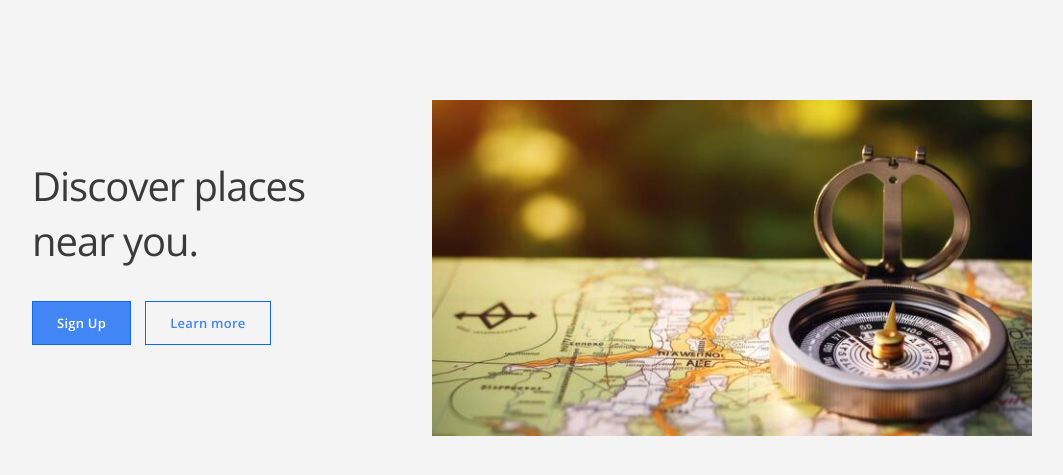
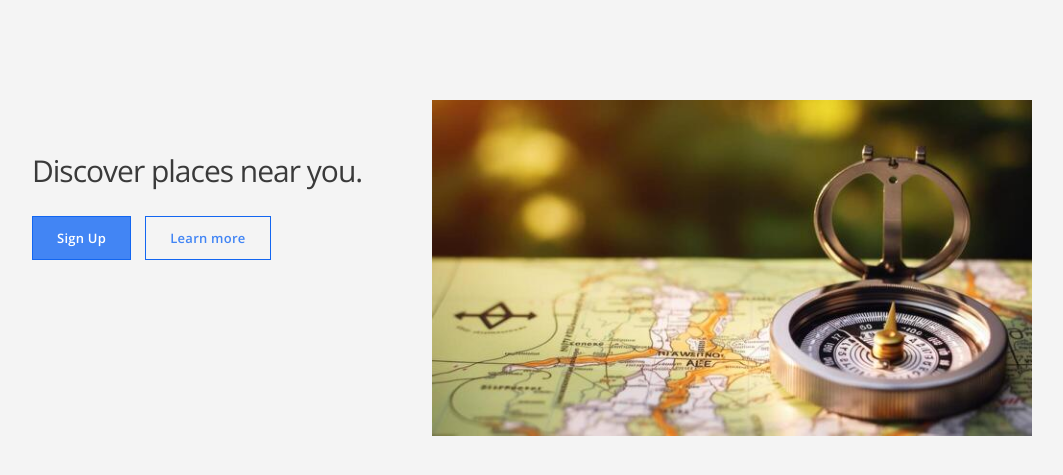
Before and after one commit to RAYI-ROJAMANI/LearningFlask, a Flask app: page / in a window 1280 px wide. Shown: the part 61-536 px from the top of the page, without its empty margins (108-1171 px from the left). Run offline with Flask 3, Linux system fonts and the light colour scheme.

Commit message:
describe what you changed

```diff
--- a/static/css/main.css
+++ b/static/css/main.css
@@ -8,8 +8,8 @@ body {
 	font-family: 'Open Sans', sans-serif;
 }
 h2{
-	font-weight: 300;
-	font-size: 40px;
+	font-weight: 250;
+	font-size: 30px;
 	letter-spacing: -1px;
 }
 a{
```
